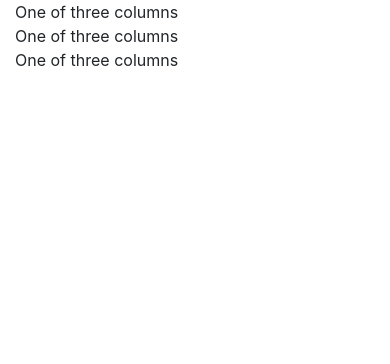
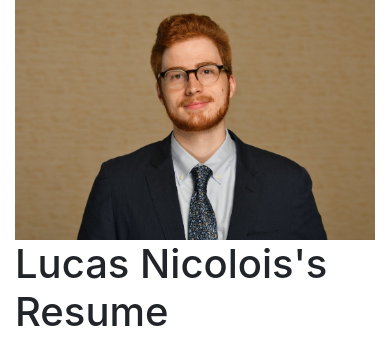
Before and after one commit to shadowz667/shadowz667.github.io, a plain HTML site: page index.html in a window 390 px wide. Drawn offline with nearby package versions, Linux system fonts and the light colour scheme.

Commit message:
Mobile Formatting

```diff
--- a/index.html
+++ b/index.html
@@ -13,13 +13,10 @@
     <div class="container">
       <div class="row">
         <div class="col-sm">
-          One of three columns
+          <img src="me.png" class="img-fluid" alt="Headshot July 2018"></img>
         </div>
         <div class="col-sm">
-          One of three columns
-        </div>
-        <div class="col-sm">
-          One of three columns
+          <h1>Lucas Nicolois's Resume</h1>
         </div>
       </div>
     </div>
```
Also changed, not shown: me.png (added).
